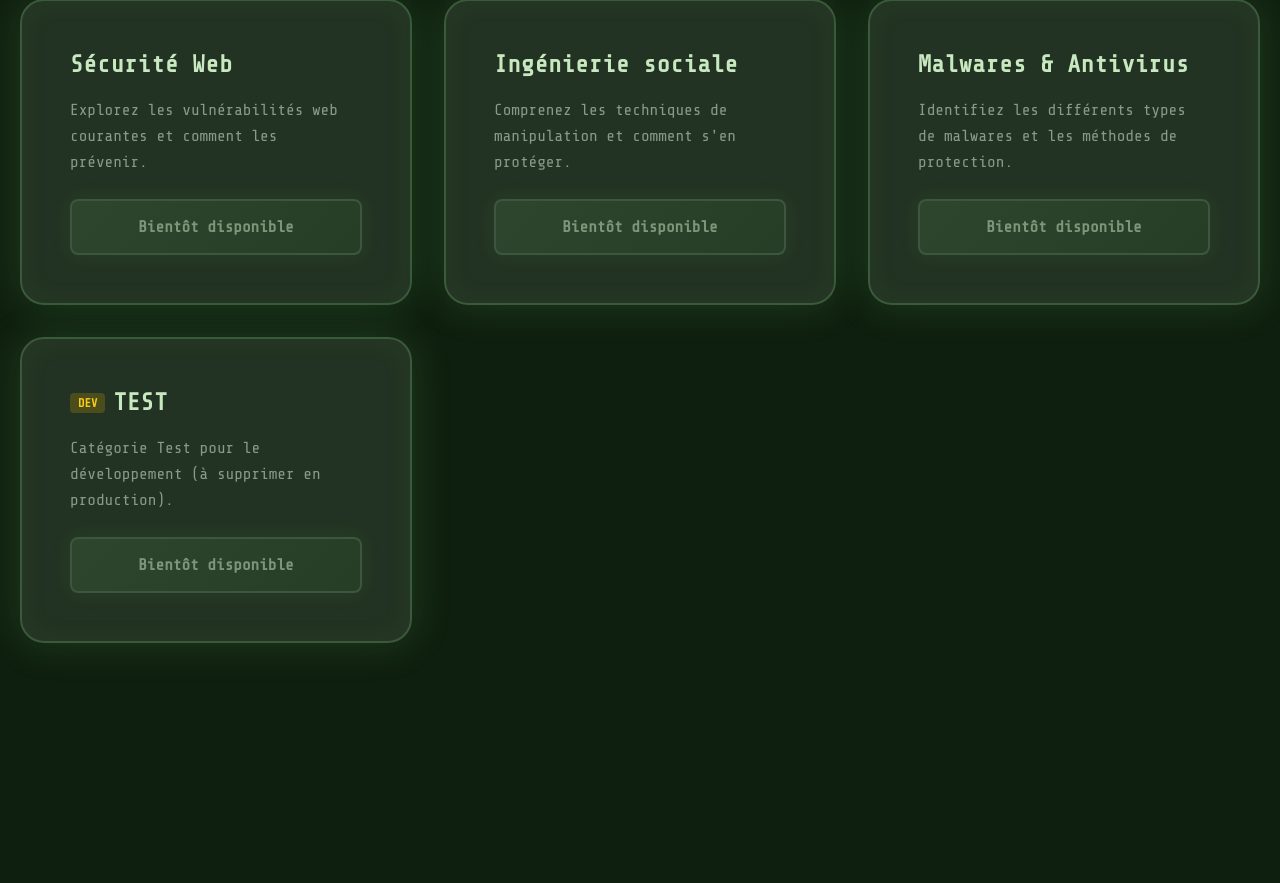
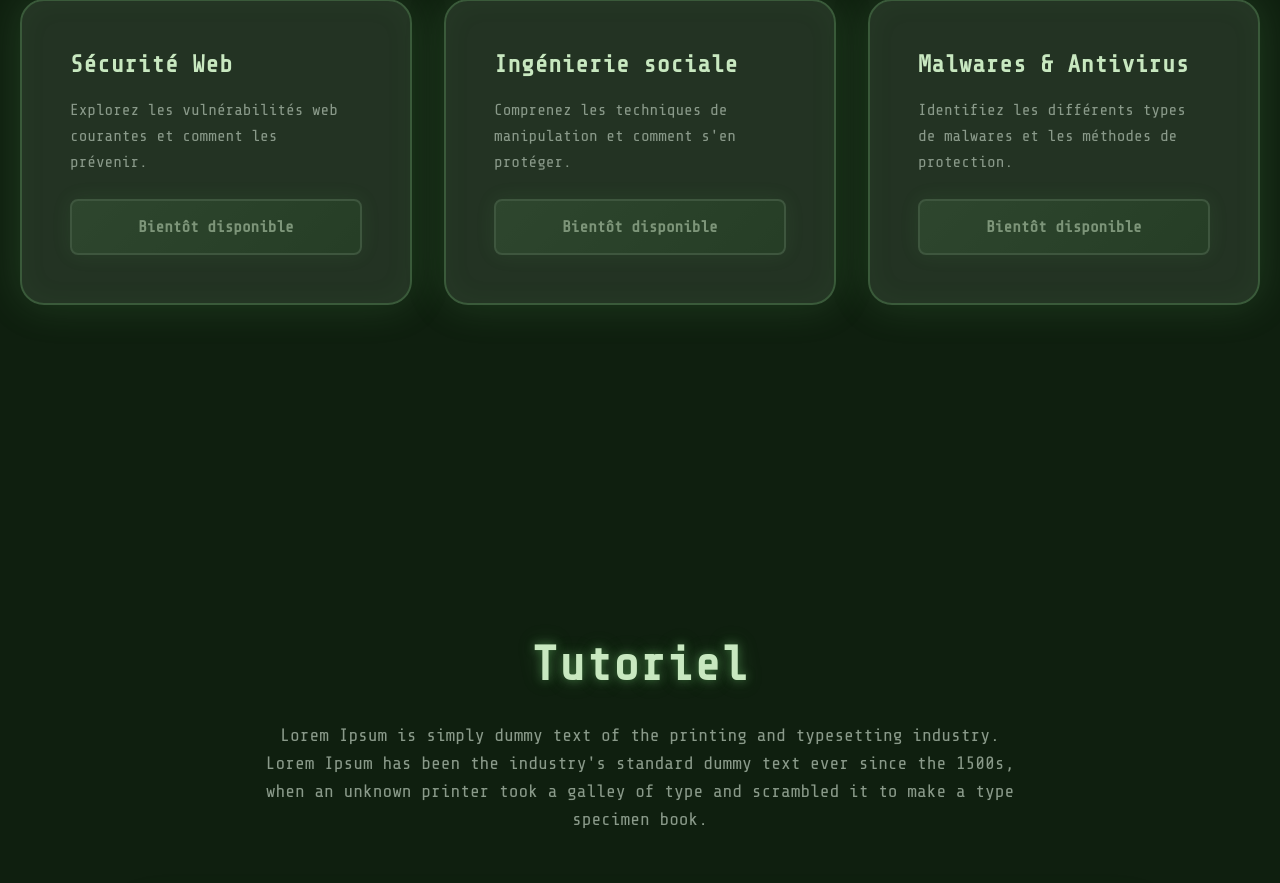
Before and after one commit to lele214/Cyber-hoot, a Flask app: template app/templates/quiz/quiz.html in a window 1280 px wide. Shown: the part 1487-2370 px from the top of the page. Run offline with Flask 3, Linux system fonts and the light colour scheme; the template is opened without the code that fills it, so the values that code supplies are empty; style sheets or scripts are compiled from the project's sources; parts of the project's set-up code (start-up, migrations or seed data) failed here and were passed over.

Commit message:
ajout des quiz et correction sur l'énumération des catégories

```diff
--- a/app/models/models.py
+++ b/app/models/models.py
@@ -64,13 +64,12 @@ class Quiz(db.Model):
     )
     category = db.Column(
         db.Enum(
-            "PHISHING",
+            "SECURITE_WEB",
             "MALWARE",
             "RESEAUX",
-            "MOTS_DE_PASSE",
+            "CRYPTOGRAPHIE",
             "INGENIERIE_SOCIALE",
             "INTRODUCTION_CYBER",
-            "CATEGORIE_TEST",
         ),
         nullable=True,
     )
--- a/app/routes/profile.py
+++ b/app/routes/profile.py
@@ -853,13 +853,12 @@ def creator_quiz_delete(quiz_id):
 
 # Liste des catégories disponibles (utilisée dans le template admin)
 QUIZ_CATEGORIES = {
-    "PHISHING": "Phishing",
+    "SECURITE_WEB": "Sécurité Web",
     "MALWARE": "Malware",
     "RESEAUX": "Réseaux",
-    "MOTS_DE_PASSE": "Mots de passe",
+    "CRYPTOGRAPHIE": "Cryptographie",
     "INGENIERIE_SOCIALE": "Ingénierie sociale",
     "INTRODUCTION_CYBER": "Introduction à la cybersécurité",
-    "CATEGORIE_TEST": "Catégorie Test",
 }
 
 
--- a/app/templates/quiz/quiz.html
+++ b/app/templates/quiz/quiz.html
@@ -145,7 +145,7 @@
                     {% endif %}
                 </div>
 
-                <!-- Cryptographie → catégorie MOTS_DE_PASSE -->
+                <!-- Cryptographie -->
                 <div class="container-cyber hover:shadow-glow transition-all duration-300 p-8">
                     <h3 class="text-cyber-text-lighter text-2xl font-bold mb-4 tracking-wide">
                         Cryptographie
@@ -153,7 +153,7 @@
                     <p class="text-cyber-text-muted text-base leading-relaxed mb-6">
                         Découvrez les techniques de chiffrement et les principes de la cryptographie moderne.
                     </p>
-                    {% set cat_quizzes = published_quizzes | selectattr('category', 'equalto', 'MOTS_DE_PASSE') | list
+                    {% set cat_quizzes = published_quizzes | selectattr('category', 'equalto', 'CRYPTOGRAPHIE') | list
                     %}
                     {% if cat_quizzes %}
                     {% for quiz in cat_quizzes %}
@@ -178,7 +178,7 @@
                     {% endif %}
                 </div>
 
-                <!-- Sécurité Web → catégorie PHISHING -->
+                <!-- Sécurité Web -->
                 <div class="container-cyber hover:shadow-glow transition-all duration-300 p-8">
                     <h3 class="text-cyber-text-lighter text-2xl font-bold mb-4 tracking-wide">
                         Sécurité Web
@@ -186,7 +186,7 @@
                     <p class="text-cyber-text-muted text-base leading-relaxed mb-6">
                         Explorez les vulnérabilités web courantes et comment les prévenir.
                     </p>
-                    {% set cat_quizzes = published_quizzes | selectattr('category', 'equalto', 'PHISHING') | list %}
+                    {% set cat_quizzes = published_quizzes | selectattr('category', 'equalto', 'SECURITE_WEB') | list %}
                     {% if cat_quizzes %}
                     {% for quiz in cat_quizzes %}
                     <div class="{% if not loop.last %}mb-3{% endif %}">
@@ -275,43 +275,6 @@
                     {% endif %}
                 </div>
 
-                <!-- TEST → catégorie CATEGORIE_TEST (à supprimer en production) -->
-                <div class="container-cyber hover:shadow-glow transition-all duration-300 p-8
-                    border-2 border-yellow-500/30">
-                    <div class="flex items-center gap-2 mb-4">
-                        <span
-                            class="px-2 py-0.5 rounded text-xs font-semibold bg-yellow-500/20 text-yellow-400">DEV</span>
-                        <h3 class="text-cyber-text-lighter text-2xl font-bold tracking-wide">
-                            TEST
-                        </h3>
-                    </div>
-                    <p class="text-cyber-text-muted text-base leading-relaxed mb-6">
-                        Catégorie Test pour le développement (à supprimer en production).
-                    </p>
-                    {% set cat_quizzes = published_quizzes | selectattr('category', 'equalto', 'CATEGORIE_TEST') | list
-                    %}
-                    {% if cat_quizzes %}
-                    {% for quiz in cat_quizzes %}
-                    <div class="{% if not loop.last %}mb-3{% endif %}">
-                        <div class="flex items-center justify-between mb-2">
-                            <span class="text-cyber-text text-sm truncate">{{ quiz.title }}</span>
-                            <span
-                                class="px-3 py-1 bg-cyber-bg-lighter border border-cyber-border-light rounded text-cyber-text-light text-xs">
-                                {{ quiz.difficulty }}
-                            </span>
-                        </div>
-                        <a href="{{ url_for('main.quiz_detail', quiz_id=quiz.id) }}"
-                            class="btn-cyber-primary w-full block text-center">
-                            Lancer le quiz
-                        </a>
-                    </div>
-                    {% endfor %}
-                    {% else %}
-                    <a href="#" class="btn-cyber-primary w-full block text-center opacity-50 cursor-not-allowed">
-                        Bientôt disponible
-                    </a>
-                    {% endif %}
-                </div>
             </div>
         </div>
     </section>
--- a/database/db_schemaV3-3.sql
+++ b/database/db_schemaV3-3.sql
@@ -38,7 +38,7 @@ CREATE TABLE IF NOT EXISTS `cyberhoot`.`QUIZ` (
   `difficulty` ENUM('HARD', 'MEDIUM', 'EASY') NULL,
   `title` VARCHAR(45) NULL,
   `statut` ENUM('MODIFIED', 'PUBLISHED', 'DRAFT', 'PENDING') NULL,
-  `category` ENUM('PHISHING', 'MALWARE', 'RESEAUX', 'MOTS_DE_PASSE', 'INGENIERIE_SOCIALE', 'AUTRE', 'CATEGORIE_TEST') NULL,
+  `category` ENUM('SECURITE_WEB', 'MALWARE', 'RESEAUX', 'CRYPTOGRAPHIE', 'INGENIERIE_SOCIALE', 'AUTRE', 'INTRODUCTION_CYBER') NULL,
   `createdAt` DATE NULL,
   PRIMARY KEY (`idQUIZ`),
   INDEX `idCreatedByUser_idx` (`idCreatedByUser` ASC) VISIBLE,
```
Also changed, not shown: app/static/js/quiz_dynamic.js (+21 -17 lines), app/templates/quiz/quiz_dynamic.html (+8 -0 lines).
